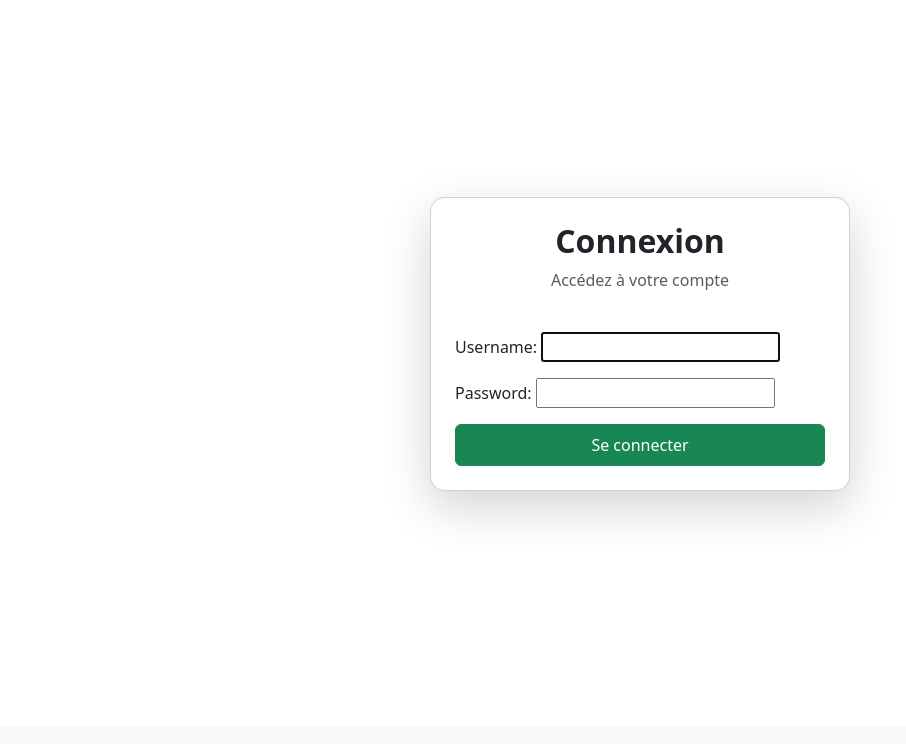
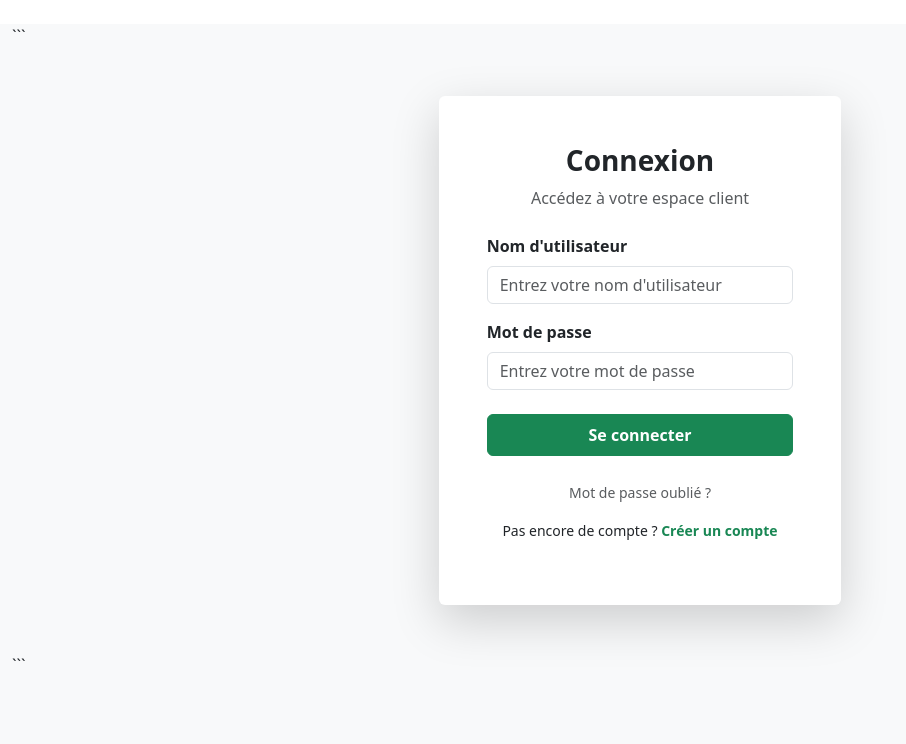
Before and after one commit to pierregraduela-ship-it/e-commerce, a Django app: page /login/ in a window 1280 px wide. Shown: the part 74-818 px from the top of the page, without its empty margins (0-906 px from the left). Before the commit the page ends 587 px from the top, so only its background shows below. Run offline with Django 5.2, Linux system fonts and the light colour scheme.

Commit message:
Update login.html

````diff
--- a/store/trade/templates/trade/login.html
+++ b/store/trade/templates/trade/login.html
@@ -1,37 +1,89 @@
 {% extends 'trade/base.html' %}
 {% block content %}
 
-<div class="container d-flex justify-content-center align-items-center" style="min-height: 80vh;">
+<div class="container-fluid bg-light" style="min-height:90vh;">
 
-    <div class="card shadow-lg p-4" style="max-width: 420px; width:100%; border-radius:15px;">
+```
+<div class="row justify-content-center align-items-center py-5">
+
+    <div class="col-lg-4 col-md-6 col-sm-10">
+
+        <div class="card shadow-lg border-0">
+
+            <div class="card-body p-5">
 
                 <div class="text-center mb-4">
-            <h2 class="fw-bold">Connexion</h2>
-            <p class="text-muted">Accédez à votre compte</p>
+                    <h3 class="fw-bold text-dark">Connexion</h3>
+                    <p class="text-muted">
+                        Accédez à votre espace client
+                    </p>
                 </div>
 
-        <form method="POST" >
+                <form method="POST">
                     {% csrf_token %}
 
                     <div class="mb-3">
-                {{ form.username.label_tag }}
-                {{ form.username }}
+                        <label for="id_username" class="form-label fw-semibold">
+                            Nom d'utilisateur
+                        </label>
+                        <input
+                            type="text"
+                            name="username"
+                            id="id_username"
+                            class="form-control"
+                            placeholder="Entrez votre nom d'utilisateur"
+                        >
                     </div>
 
-            <div class="mb-3">
-                {{ form.password.label_tag }}
-                {{ form.password }}
+                    <div class="mb-4">
+                        <label for="id_password" class="form-label fw-semibold">
+                            Mot de passe
+                        </label>
+                        <input
+                            type="password"
+                            name="password"
+                            id="id_password"
+                            class="form-control"
+                            placeholder="Entrez votre mot de passe"
+                        >
                     </div>
 
+                    {% if form.errors %}
+                    <div class="alert alert-danger py-2 text-center">
+                        Nom d'utilisateur ou mot de passe incorrect
+                    </div>
+                    {% endif %}
 
-
-            <button class="btn btn-success w-100 py-2">
+                    <button type="submit" class="btn btn-success w-100 py-2 fw-semibold">
                         Se connecter
                     </button>
+
                 </form>
+
+                <div class="text-center mt-4">
+
+                    <a href="#" class="text-decoration-none text-muted small">
+                        Mot de passe oublié ?
+                    </a>
+
+                    <p class="mt-3 small">
+                        Pas encore de compte ?
+                        <a href="{% url 'signup' %}" class="text-success fw-semibold text-decoration-none">
+                            Créer un compte
+                        </a>
+                    </p>
 
                 </div>
 
             </div>
 
+        </div>
+
+    </div>
+
+</div>
+```
+
+</div>
+
 {% endblock %}
````
Lines whose indentation alone changed are shown as unchanged.
